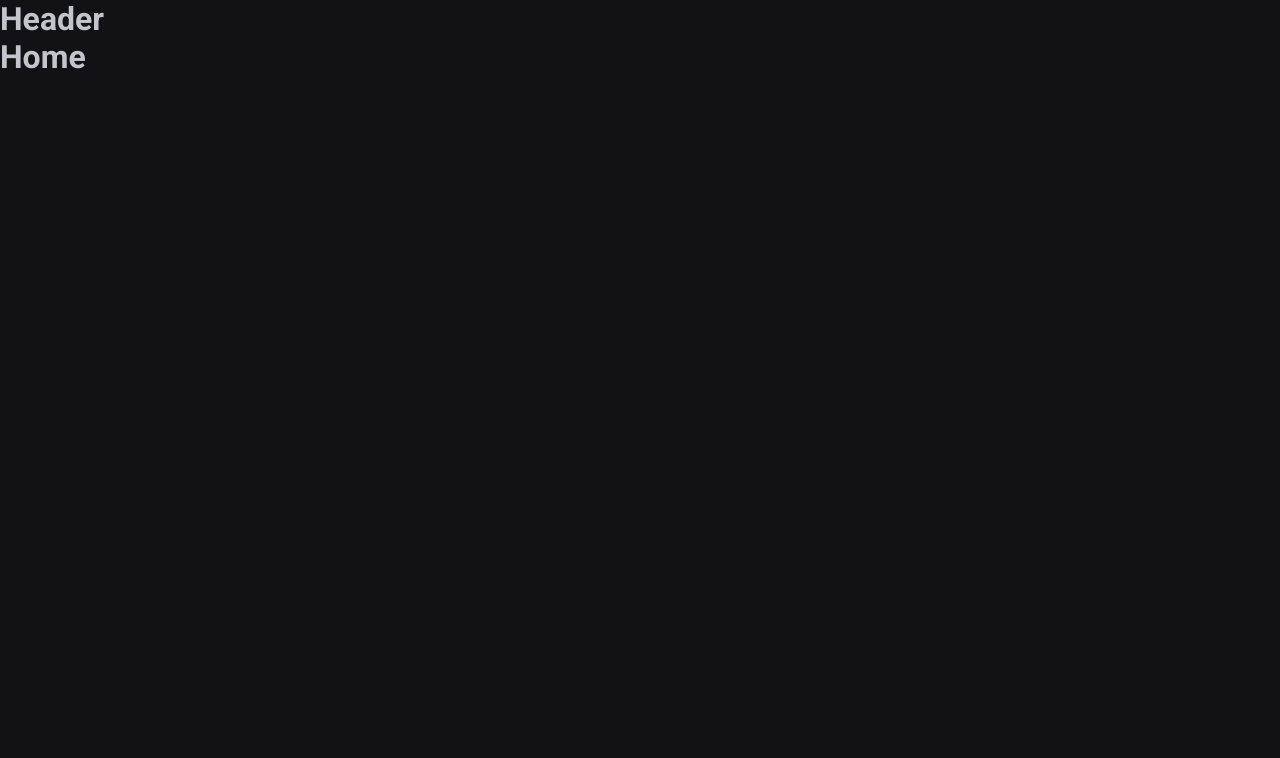
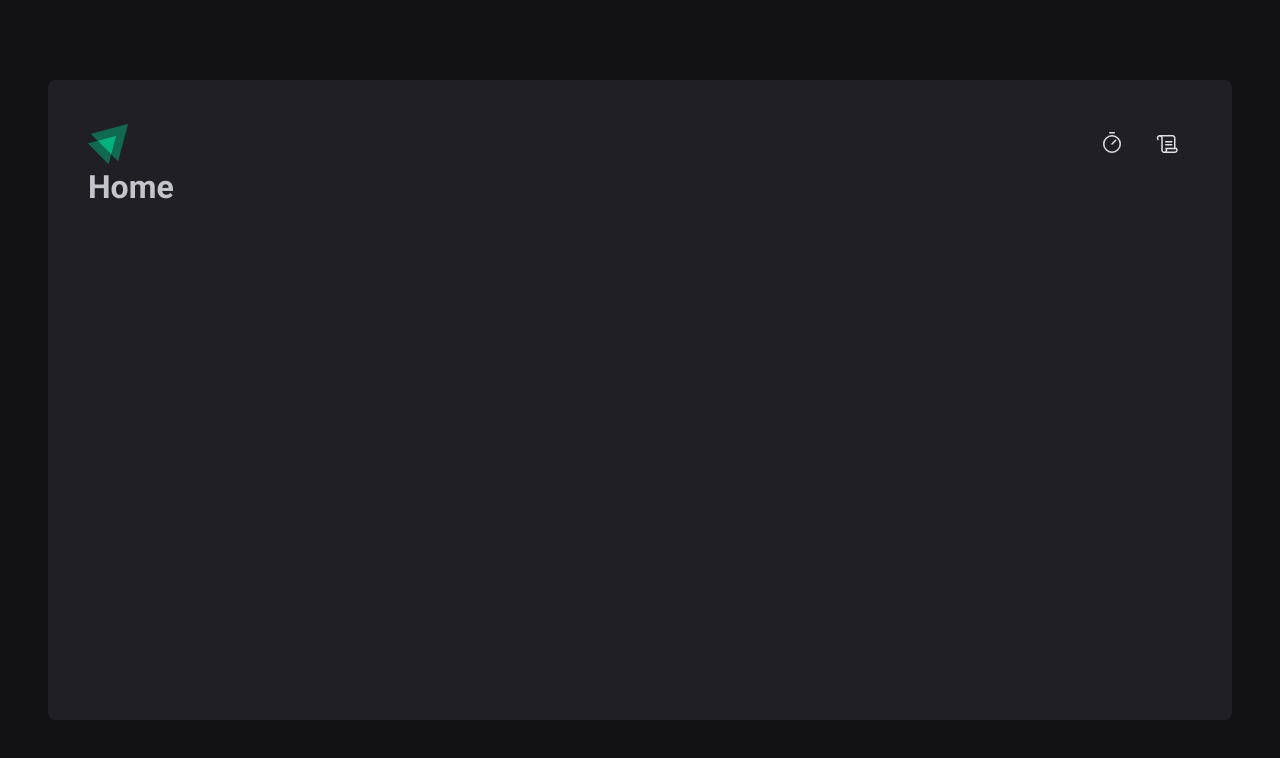
Before and after one commit to felipe-lustosa/timer-ignite, a React (Vite) app: page / in a window 1280 px wide. Shown: the top 758 px of the page. Built offline with nearby package versions, Linux system fonts and the light colour scheme.

Commit message:
Header finished

```diff
--- a/package.json
+++ b/package.json
@@ -10,6 +10,7 @@
     "lint": "eslint src --ext .ts,.tsx"
   },
   "dependencies": {
+    "phosphor-react": "^1.4.1",
     "react": "^18.2.0",
     "react-dom": "^18.2.0",
     "react-router-dom": "^6.4.3",
--- a/src/Router.tsx
+++ b/src/Router.tsx
@@ -1,5 +1,5 @@
 import { Routes, Route } from 'react-router-dom'
-import { DefaultLayout } from './layouts/DeaultLayout'
+import { DefaultLayout } from './layouts/DefaultLayout'
 import { History } from './pages/History'
 import { Home } from './pages/Home'
 
--- a/src/components/Header.tsx
+++ /dev/null
@@ -1,3 +0,0 @@
-export function Header() {
-  return <h1>Header</h1>
-}
--- /dev/null
+++ b/src/components/Header/index.tsx
@@ -0,0 +1,13 @@
+import { HeaderContainer } from "./styles";
+import logoIgnite from '../../assets/logo-ignite.svg'
+import { Timer, Scroll } from "phosphor-react";
+
+export function Header() {
+  return <HeaderContainer>
+    <img src={logoIgnite} alt="" />
+    <nav>
+      <a href=""><Timer size={24} /></a>
+      <a href=""><Scroll size={24} /></a>
+    </nav>
+  </HeaderContainer>
+}
--- /dev/null
+++ b/src/components/Header/styles.ts
@@ -0,0 +1,30 @@
+import styled from "styled-components";
+
+export const HeaderContainer = styled.header`
+  display: flex;
+  align-items: center;
+  justify-content: space-between;
+
+  nav {
+    display: flex;
+    gap: 0.5rem;
+
+    a{
+      width: 3rem;
+      height: 3rem;
+
+      display: flex;
+      justify-content: center;
+      align-items: center;
+
+      color: ${props => props.theme['gray-100']};
+
+      border-top: 3px solid transparent;
+      border-bottom: 3px solid transparent;
+
+      &:hover {
+        border-bottom: 3px solid ${props => props.theme['green-500']};
+      }
+    }
+  }
+`
--- a/src/layouts/DeaultLayout.tsx
+++ /dev/null
@@ -1,11 +0,0 @@
-import { Outlet } from 'react-router-dom'
-import { Header } from '../components/Header'
-
-export function DefaultLayout() {
-  return (
-    <div>
-      <Header />
-      <Outlet />
-    </div>
-  )
-}
--- /dev/null
+++ b/src/layouts/DefaultLayout/index.tsx
@@ -0,0 +1,12 @@
+import { Outlet } from 'react-router-dom'
+import { Header } from '../../components/Header'
+import { LayoutContainer } from './styles'
+
+export function DefaultLayout() {
+  return (
+    <LayoutContainer>
+      <Header />
+      <Outlet />
+    </LayoutContainer>
+  )
+}
--- /dev/null
+++ b/src/layouts/DefaultLayout/styles.ts
@@ -0,0 +1,14 @@
+import styled from "styled-components";
+
+export const LayoutContainer = styled.div`
+  max-width: 74rem;
+  height: calc(100vh - 10rem);
+  margin: 5rem auto;
+  padding: 2.5rem;
+
+  background: ${props => props.theme['gray-800']};
+  border-radius: 8px;
+
+  display: flex;
+  flex-direction: column;
+`
```
Also changed, not shown: src/assets/logo-ignite.svg (added), 1 other file (tests, documents, lock files or other folders).
